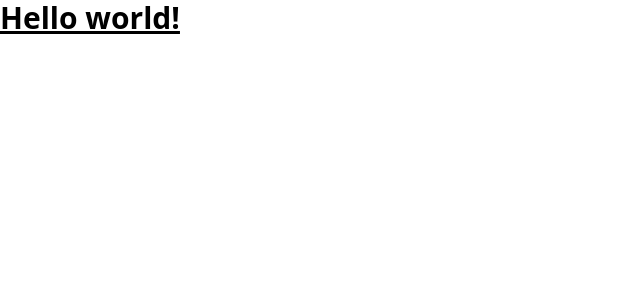
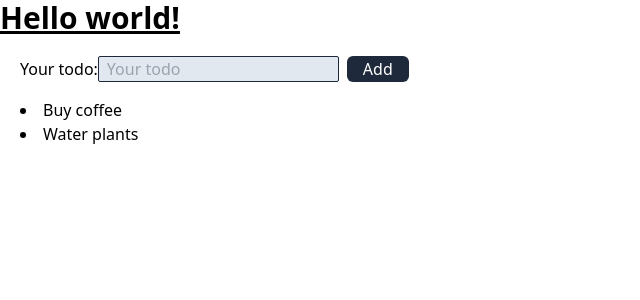
Before and after one commit to Hack-Weekly/magenta-tiger-todo-app, a React (Vite) app: page / in a window 1280 px wide. Shown: the top 300 px of the page, without its empty margins (0-640 px from the left). Built offline with nearby package versions, Linux system fonts and the light colour scheme.

Commit message:
Add TodoForm

```diff
--- a/src/App.jsx
+++ b/src/App.jsx
@@ -1,7 +1,13 @@
 import "./App.css";
+import TodoForm from "./Components/TodoForm";
 
 function App() {
-  return <h1 className="text-3xl font-bold underline">Hello world!</h1>;
+  return (
+    <>
+      <h1 className="text-3xl font-bold underline">Hello world!</h1>
+      <TodoForm />
+    </>
+  );
 }
 
 export default App;
--- /dev/null
+++ b/src/Components/TodoForm.jsx
@@ -0,0 +1,51 @@
+import { nanoid } from "nanoid";
+import { useState } from "react";
+
+export default function TodoForm() {
+  const [inputValue, setInputValue] = useState("");
+  const [todos, setTodos] = useState([
+    { id: nanoid(), name: "Buy coffee" },
+    { id: nanoid(), name: "Water plants" },
+  ]);
+
+  function addTodo(event) {
+    event.preventDefault();
+    setTodos([...todos, { id: nanoid(), name: inputValue }]);
+    setInputValue("");
+  }
+
+  return (
+    <section className="grid gap-4 p-5">
+      <form className="flex gap-2" onSubmit={addTodo}>
+        <label>
+          Your todo:
+          <input
+            value={inputValue}
+            onChange={(event) => {
+              setInputValue(event.target.value);
+            }}
+            placeholder="Your todo"
+            className="bg-slate-200 pl-2 rounded-sm border border-slate-800"
+            type="text"
+          />
+        </label>
+        <button
+          className="rounded-md bg-slate-800 text-white px-4"
+          type="submit"
+        >
+          Add
+        </button>
+      </form>
+
+      <ul className="list-disc">
+        {todos.map((todo) => {
+          return (
+            <li className="list-inside" key={todo.id}>
+              {todo.name}
+            </li>
+          );
+        })}
+      </ul>
+    </section>
+  );
+}
```
